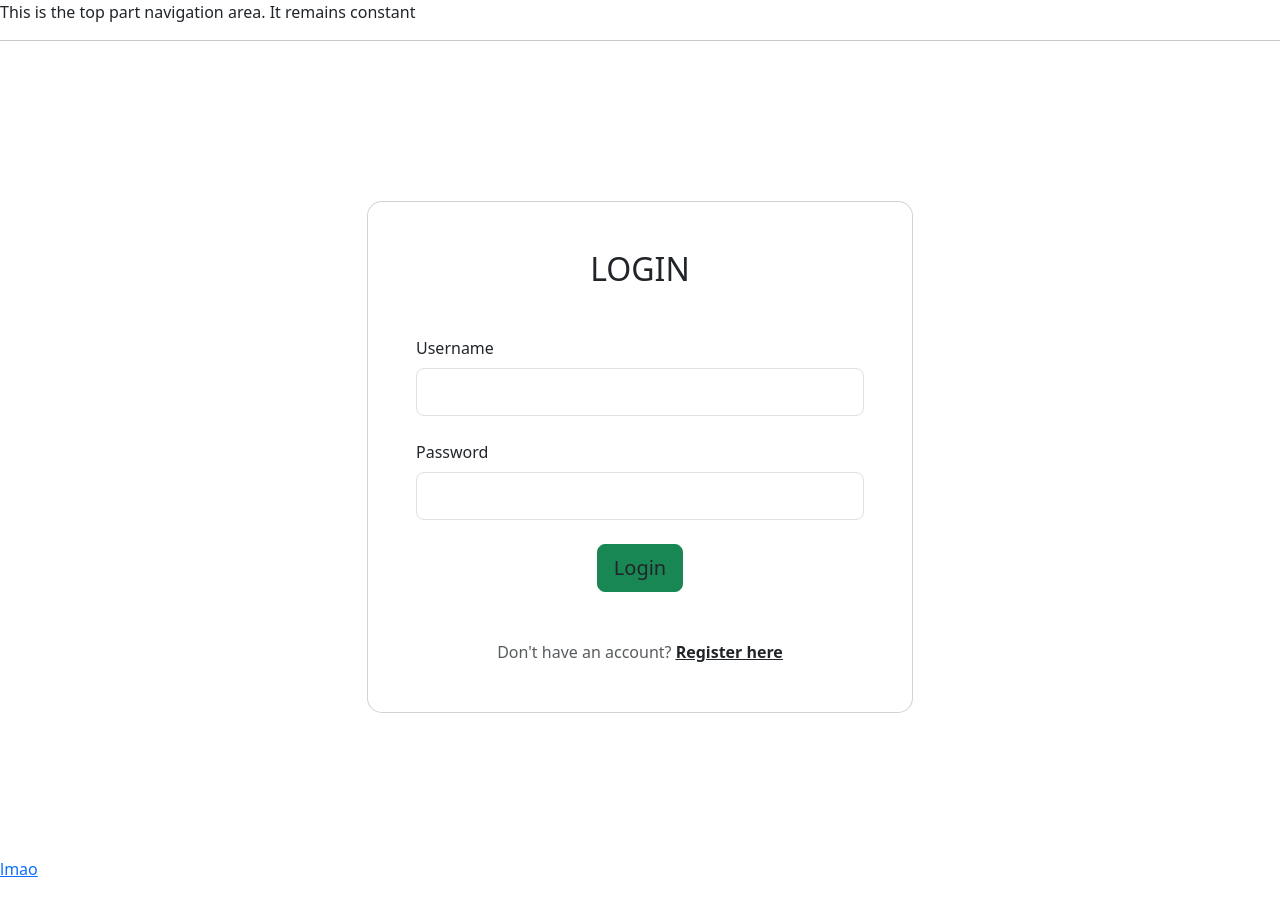
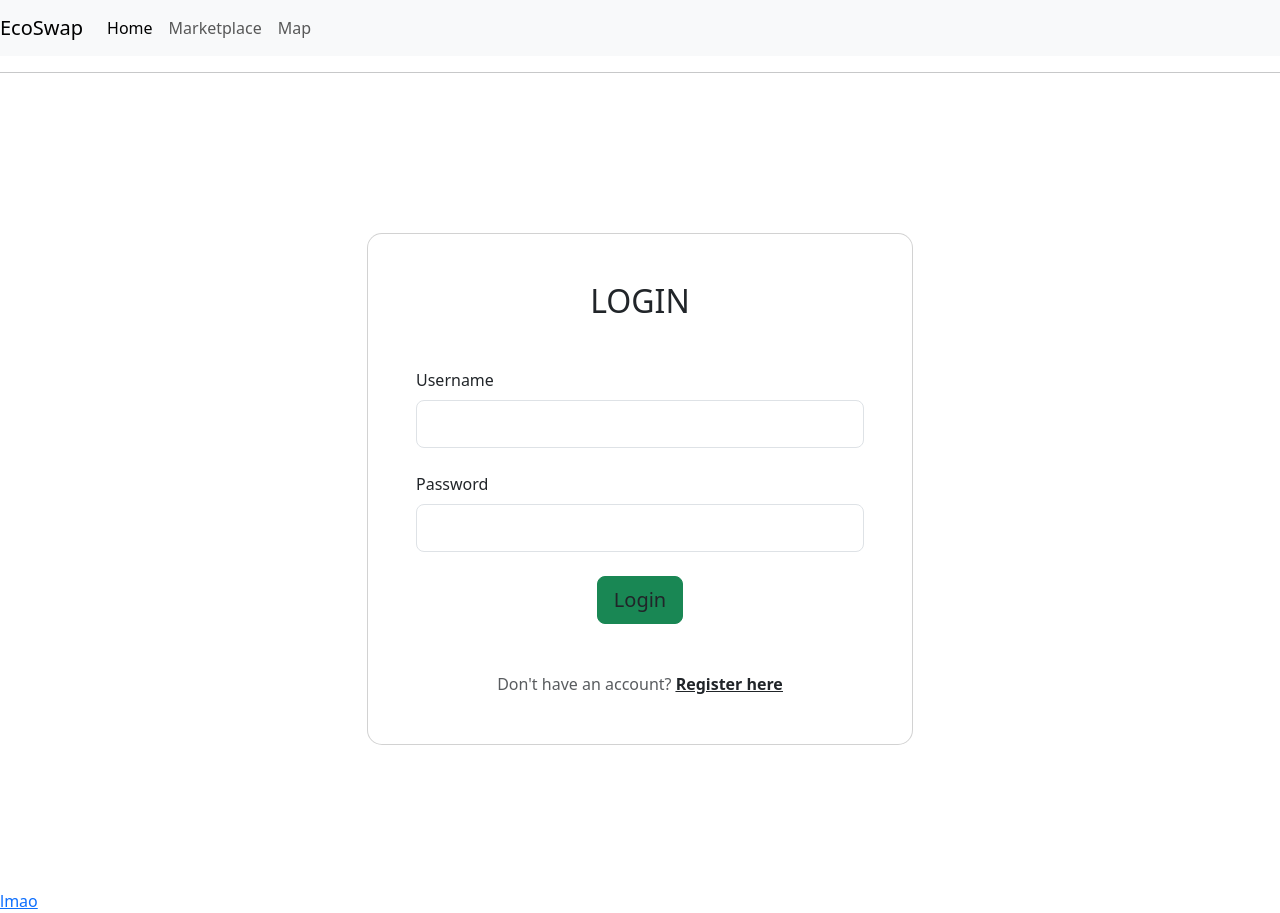
Before and after one commit to rhodesbeckett/centry, a Vue app: page /login in a window 1280 px wide. Before the commit the page ends 881 px from the top, so only its background shows below. Built offline with nearby package versions, Linux system fonts and the light colour scheme; no server answers.

Commit message:
created navbar

```diff
--- a/src/App.vue
+++ b/src/App.vue
@@ -7,7 +7,20 @@
 
 <template>
   <header>
-    This is the top part navigation area. It remains constant
+    <nav class="navbar navbar-expand-lg navbar-light bg-light">
+  <a class="navbar-brand" href="#">EcoSwap</a>
+  <button class="navbar-toggler" type="button" data-toggle="collapse" data-target="#navbarNavAltMarkup" aria-controls="navbarNavAltMarkup" aria-expanded="false" aria-label="Toggle navigation">
+    <span class="navbar-toggler-icon"></span>
+  </button>
+  <div class="collapse navbar-collapse" id="navbarNavAltMarkup">
+    <div class="navbar-nav">
+      <a class="nav-item nav-link active" href="#">Home <span class="sr-only"></span></a>
+      <a class="nav-item nav-link" href="#">Marketplace</a>
+      <a class="nav-item nav-link" href="#">Map</a>
+
+    </div>
+  </div>
+</nav>
     <hr>
   </header>
 
--- a/src/views/homepage.vue
+++ b/src/views/homepage.vue
@@ -9,6 +9,7 @@
 </script>
 
 <template>
+
   <!-- type your HTML here -->
   <main>
     <div class="container-fluid bg-success-subtle">
--- a/src/views/login.vue
+++ b/src/views/login.vue
@@ -13,7 +13,6 @@
   <main>
 
 
-    {{ username }}
     <section class="vh-100 bg-image">
   <div class="mask d-flex align-items-center h-100 gradient-custom-3">
     <div class="container h-100">
```
